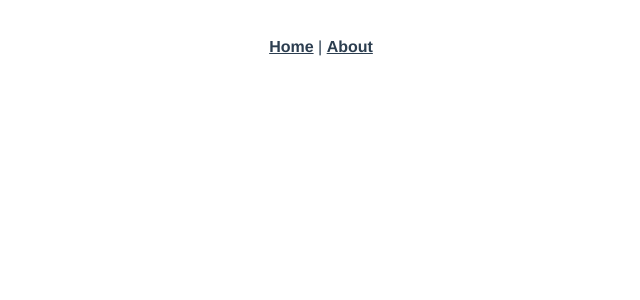
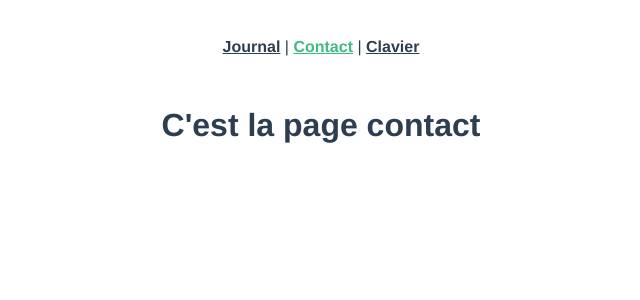
Before and after one commit to Lawberryy/VueJS-phone-app, a Vue app: page /#/contact in a window 1280 px wide. Before the commit this address had no page. Shown: the top 300 px of the page, without its empty margins (319-959 px from the left). Built offline with nearby package versions, Linux system fonts and the light colour scheme.

Commit message:
first commit

```diff
--- a/src/App.vue
+++ b/src/App.vue
@@ -1,7 +1,8 @@
 <template>
   <nav>
-    <router-link to="/">Home</router-link> |
-    <router-link to="/about">About</router-link>
+    <router-link to="/">Journal</router-link> |
+    <router-link to="/contact">Contact</router-link> |
+    <router-link to="/clavier">Clavier</router-link>
   </nav>
   <router-view/>
 </template>
--- a/src/router/index.js
+++ b/src/router/index.js
@@ -1,20 +1,25 @@
 import { createRouter, createWebHashHistory } from 'vue-router'
-import HomeView from '../views/HomeView.vue'
+import HomeView from '../views/JournalView.vue'
+import ContactView from '../views/ContactView'
+import ClavierView from '../views/ClavierView'
 
 const routes = [
   {
     path: '/',
-    name: 'home',
+    name: 'journal',
     component: HomeView
   },
   {
-    path: '/about',
-    name: 'about',
-    // route level code-splitting
-    // this generates a separate chunk (about.[hash].js) for this route
-    // which is lazy-loaded when the route is visited.
-    component: () => import(/* webpackChunkName: "about" */ '../views/AboutView.vue')
-  }
+    path: '/contact',
+    name: 'contact',
+    component: ContactView,
+    // component: () => import(/* webpackChunkName: "about" */ '../views/ContactView.vue')
+  },
+  {
+    path: '/clavier',
+    name: 'clavier',
+    component: ClavierView
+  },
 ]
 
 const router = createRouter({
--- a/src/views/AboutView.vue
+++ /dev/null
@@ -1,5 +0,0 @@
-<template>
-  <div class="about">
-    <h1>This is an about page</h1>
-  </div>
-</template>
--- /dev/null
+++ b/src/views/ClavierView.vue
@@ -0,0 +1,15 @@
+<template>
+    <div class="clavier">
+        <h1>C'est la page clavier</h1>
+    </div>
+</template>
+
+
+<script>
+
+</script>
+
+
+<style scoped>
+
+</style>
--- /dev/null
+++ b/src/views/ContactView.vue
@@ -0,0 +1,13 @@
+<template>
+  <div class="contact_page">
+    <h1>C'est la page contact</h1>
+  </div>
+</template>
+
+
+<script></script>
+
+
+<style scoped>
+
+</style>
--- a/src/views/HomeView.vue
+++ /dev/null
@@ -1,18 +0,0 @@
-<template>
-  <div class="home">
-    <img alt="Vue logo" src="../assets/logo.png">
-    <HelloWorld msg="Welcome to Your Vue.js App"/>
-  </div>
-</template>
-
-<script>
-// @ is an alias to /src
-import HelloWorld from '@/components/HelloWorld.vue'
-
-export default {
-  name: 'HomeView',
-  components: {
-    HelloWorld
-  }
-}
-</script>
--- /dev/null
+++ b/src/views/JournalView.vue
@@ -0,0 +1,18 @@
+<template>
+  <div class="journal">
+    <!-- <img alt="Vue logo" src="../assets/logo.png"> -->
+    <!-- <HelloWorld msg="Welcome to Your Vue.js App"/> -->
+  </div>
+</template>
+
+<script>
+// @ is an alias to /src
+// import HelloWorld from '@/components/HelloWorld.vue'
+
+export default {
+  name: 'HomeView',
+  components: {
+
+  }
+}
+</script>
```
